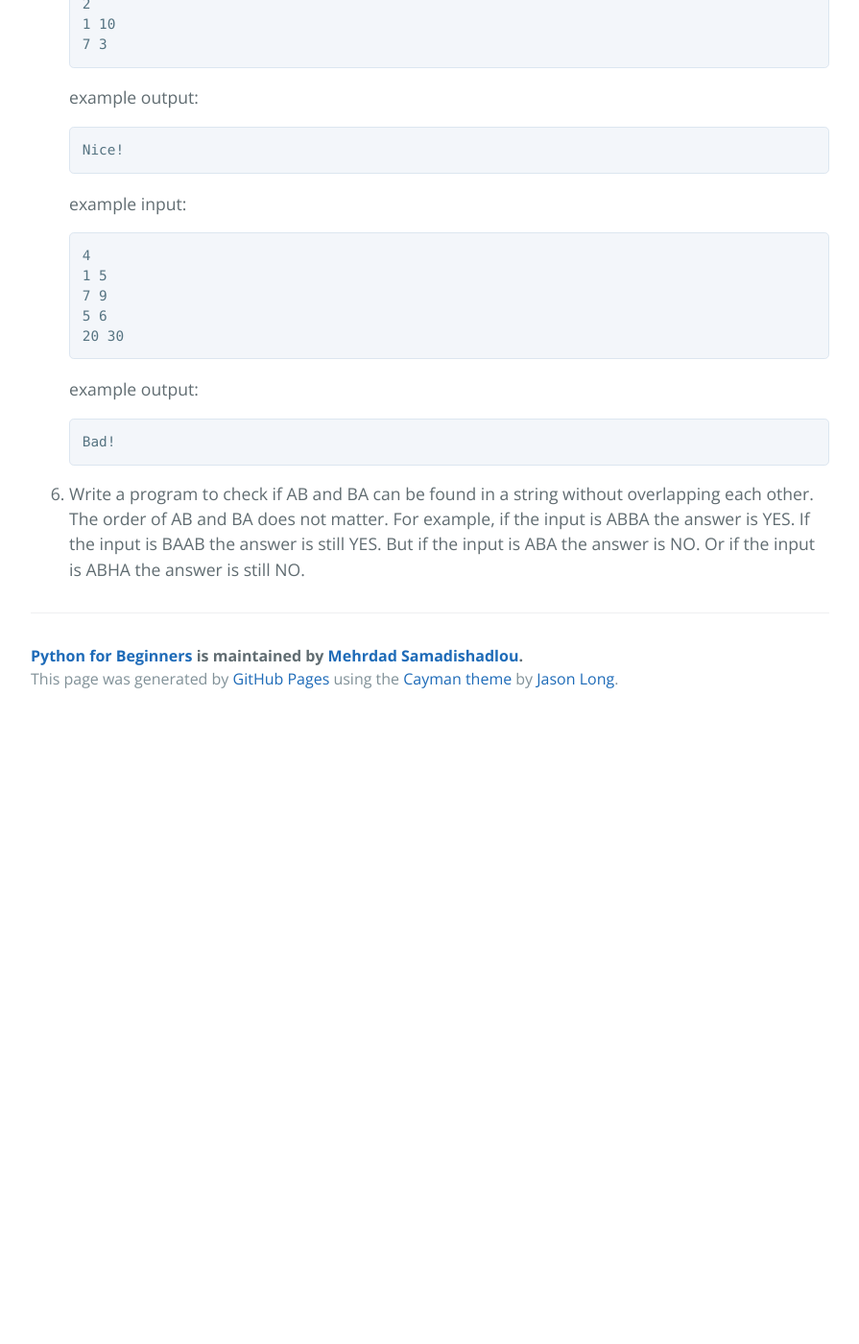
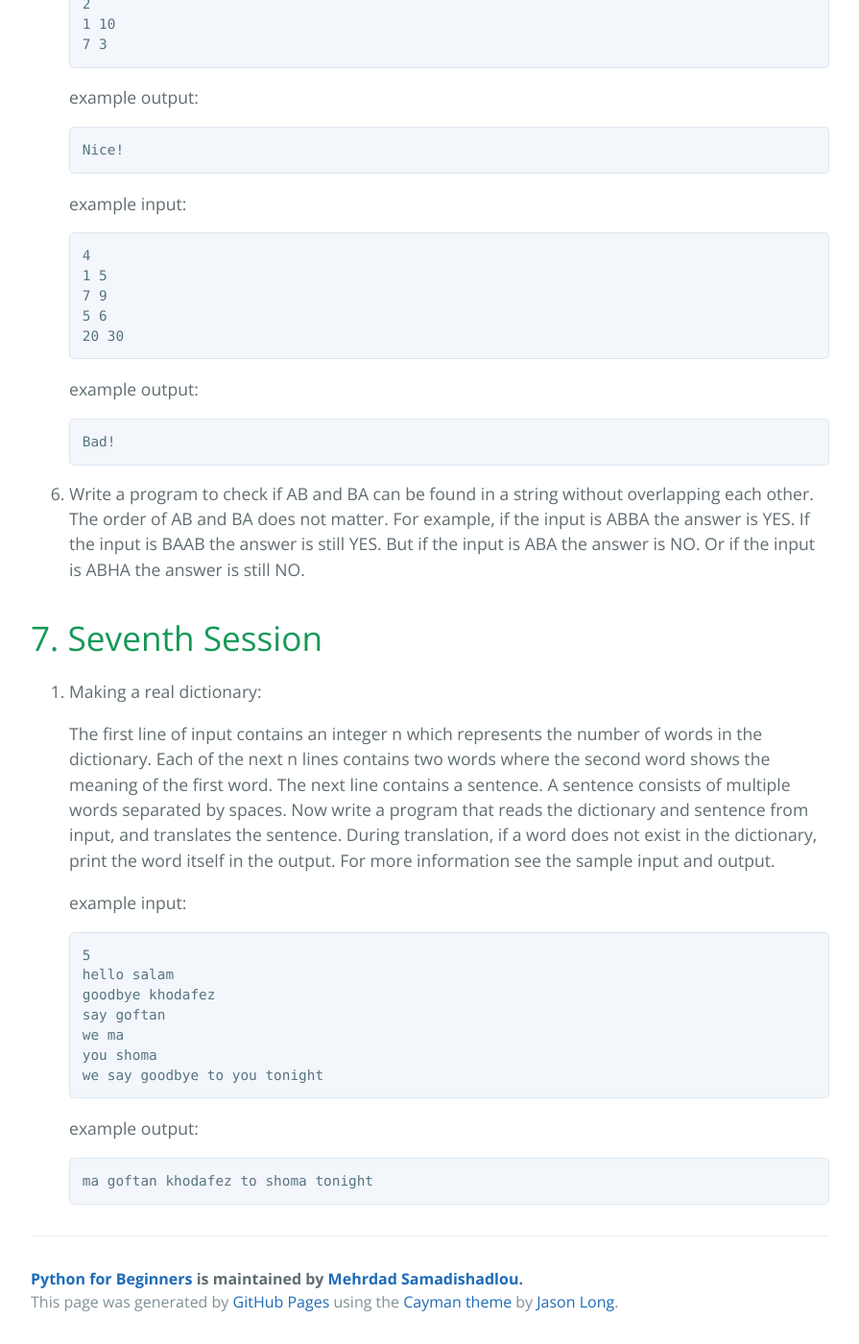
Before and after one commit to MehrdadSamadishadlou/Python_for_Beginners, a Jekyll site: the page built from nexercises.md, in a window 1280 px wide and 1400 px high, scrolled down 9624 px. Shown: the whole window at 96% size, without its empty margins (192-1087 px from the left). Built offline with Jekyll 4.4.1, drawn with Linux system fonts in a browser that asks for light colours; before the commit the page ends 10375 px from its top, so only the background shows below that; some of the changed text lies outside the part shown.

Commit message:
Update nexercises.md

````diff
--- a/nexercises.md
+++ b/nexercises.md
@@ -250,7 +250,7 @@ All exercises are available using the following link.
 
 <a href="https://drive.google.com/file/d/1icmPta_KH3_Cx6VU7U_Tr9V-HUJRGI0r/view?usp=sharing" target="_blank"><button>Exercises</button></a>
 
-# Fifth and Sixth Sessions: Data Structures and Methods
+# 5, 6. Fifth and Sixth Sessions: Data Structures and Methods
 
 1. Write a program that reads 10 names from input and prints their standardized versions in alphabetical order as output. A standardized name is one that begins with a capital letter and the rest of the letters are lowercase.
 
@@ -382,3 +382,28 @@ All exercises are available using the following link.
    ```
 
 6. Write a program to check if AB and BA can be found in a string without overlapping each other. The order of AB and BA does not matter. For example, if the input is ABBA the answer is YES. If the input is BAAB the answer is still YES. But if the input is ABA the answer is NO. Or if the input is ABHA the answer is still NO.
+
+
+
+# 7. Seventh Session
+
+
+1. Making a real dictionary:
+
+   The first line of input contains an integer n which represents the number of words in the dictionary. Each of the next n lines contains two words where the second word shows the meaning of the first word. The next line contains a sentence. A sentence consists of multiple words separated by spaces. Now write a program that reads the dictionary and sentence from input, and translates the sentence. During translation, if a word does not exist in the dictionary, print the word itself in the output. For more information see the sample input and output.
+
+   example input:
+   ```
+   5
+   hello salam
+   goodbye khodafez
+   say goftan
+   we ma
+   you shoma
+   we say goodbye to you tonight
+   ```
+
+   example output:
+   ```
+   ma goftan khodafez to shoma tonight
+   ```
````
